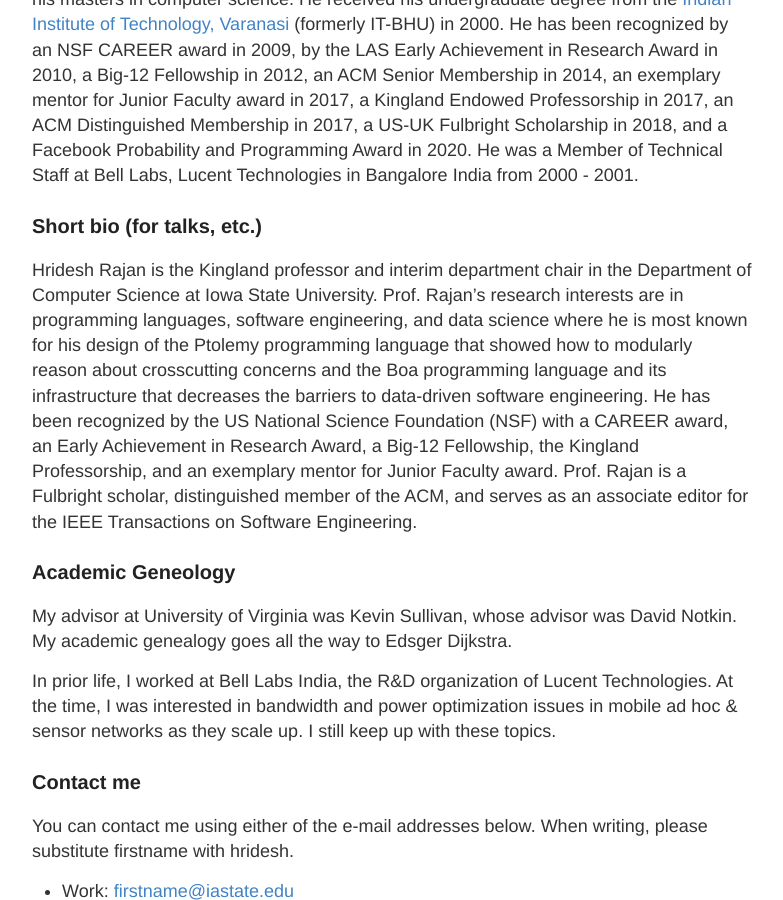
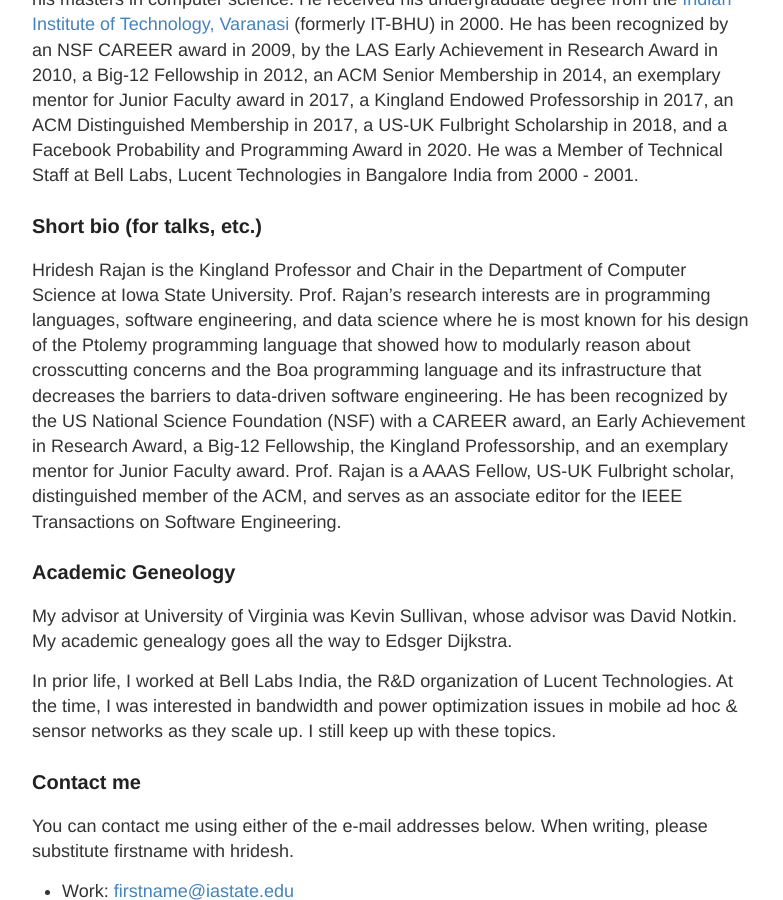
Before and after one commit to hridesh/hridesh.github.io, a Jekyll site: the page built from about.md, in a window 1280 px wide and 900 px high, scrolled down 862 px. Shown: the whole window, without its empty margins (248-1031 px from the left). Built offline with Jekyll 4.4.1, drawn with Linux system fonts in a browser that asks for light colours.

Commit message:
small fixes

```diff
--- a/about.md
+++ b/about.md
@@ -56,18 +56,7 @@ Lucent Technologies in Bangalore India from 2000 - 2001.
 
 ### Short bio (for talks, etc.)
 
-Hridesh Rajan is the Kingland professor and interim department chair in
-the Department of Computer Science at Iowa State University.
-Prof. Rajan's research interests are in programming languages, software
-engineering, and data science where he is most known for his design of
-the Ptolemy programming language that showed how to modularly reason
-about crosscutting concerns and the Boa programming language and its
-infrastructure that decreases the barriers to data-driven software engineering.
-He has been recognized by the US National Science Foundation (NSF) with
-a CAREER award, an Early Achievement in Research Award, a Big-12 Fellowship,
-the Kingland Professorship, and an exemplary mentor for Junior Faculty award.
-Prof. Rajan is a Fulbright scholar, distinguished member of the ACM, and
-serves as an associate editor for the IEEE Transactions on Software Engineering.
+Hridesh Rajan is the Kingland Professor and Chair in the Department of Computer Science at Iowa State University. Prof. Rajan's research interests are in programming languages, software engineering, and data science where he is most known for his design of the Ptolemy programming language that showed how to modularly reason about crosscutting concerns and the Boa programming language and its infrastructure that decreases the barriers to data-driven software engineering. He has been recognized by the US National Science Foundation (NSF) with a CAREER award, an Early Achievement in Research Award, a Big-12 Fellowship, the Kingland Professorship, and an exemplary mentor for Junior Faculty award. Prof. Rajan is a AAAS Fellow, US-UK Fulbright scholar, distinguished member of the ACM, and serves as an associate editor for the IEEE Transactions on Software Engineering.
 
 ### Academic Geneology
 
```
